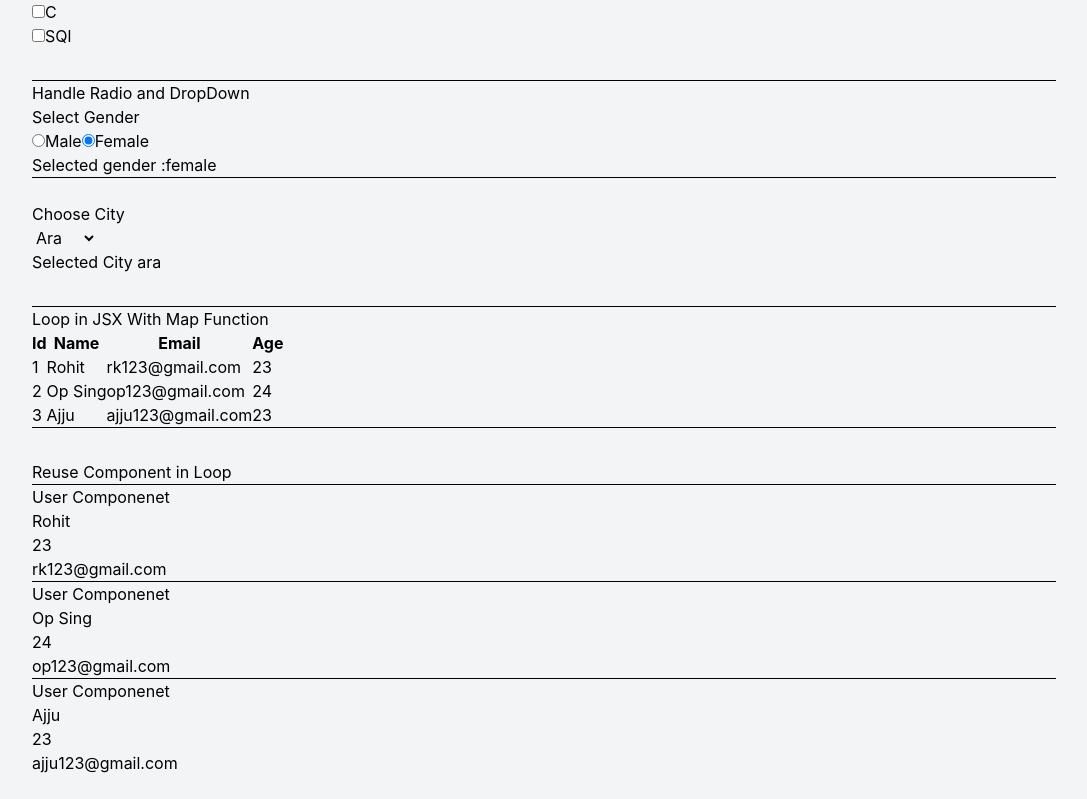
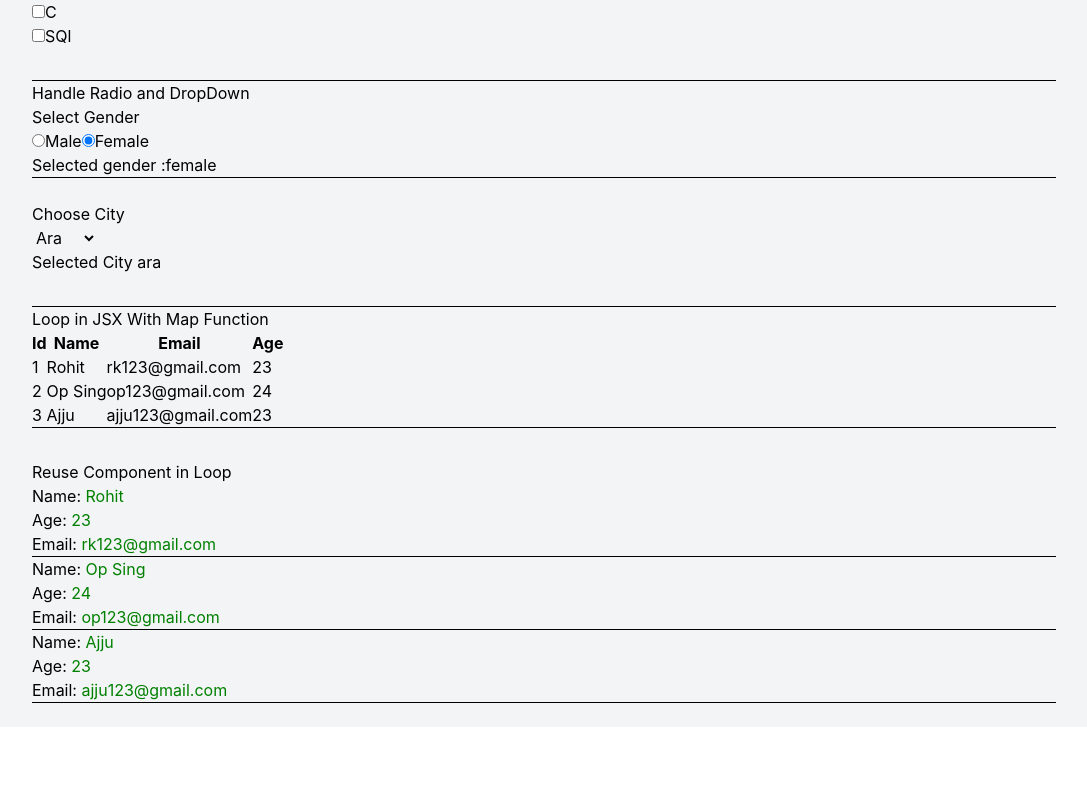
Before and after one commit to rohit6522/ReactJS, a React (Vite) app in the folder my-first-react-app/: page / in a window 1280 px wide. Shown: the part 2122-2921 px from the top of the page, without its empty margins (96-1183 px from the left). After the commit the page ends 2849 px from the top, so only its background shows below. Built offline with nearby package versions, Linux system fonts and the light colour scheme.

Commit message:
Reuse Comp..

```diff
--- a/my-first-react-app/src/components/ReuseComp.jsx
+++ b/my-first-react-app/src/components/ReuseComp.jsx
@@ -1,4 +1,4 @@
-import User from "../User";
+import User from "./User";
 
 export default function ReuseComp() {
   const userData = [
--- a/my-first-react-app/src/components/User.jsx
+++ b/my-first-react-app/src/components/User.jsx
@@ -1,7 +1,10 @@
 export default function User({ user }) {
   return (
     <div>
-      <h2>Name: {user.name}</h2>
+      <h2>Name: <span   style={{color:'green'}}> {user.name} </span></h2>
+      <h2>Age: <span   style={{color:'green'}}> {user.age} </span></h2>
+      <h2>Email: <span   style={{color:'green'}}> {user.email} </span></h2>
+      <hr />
     </div>
   );
 }
```
